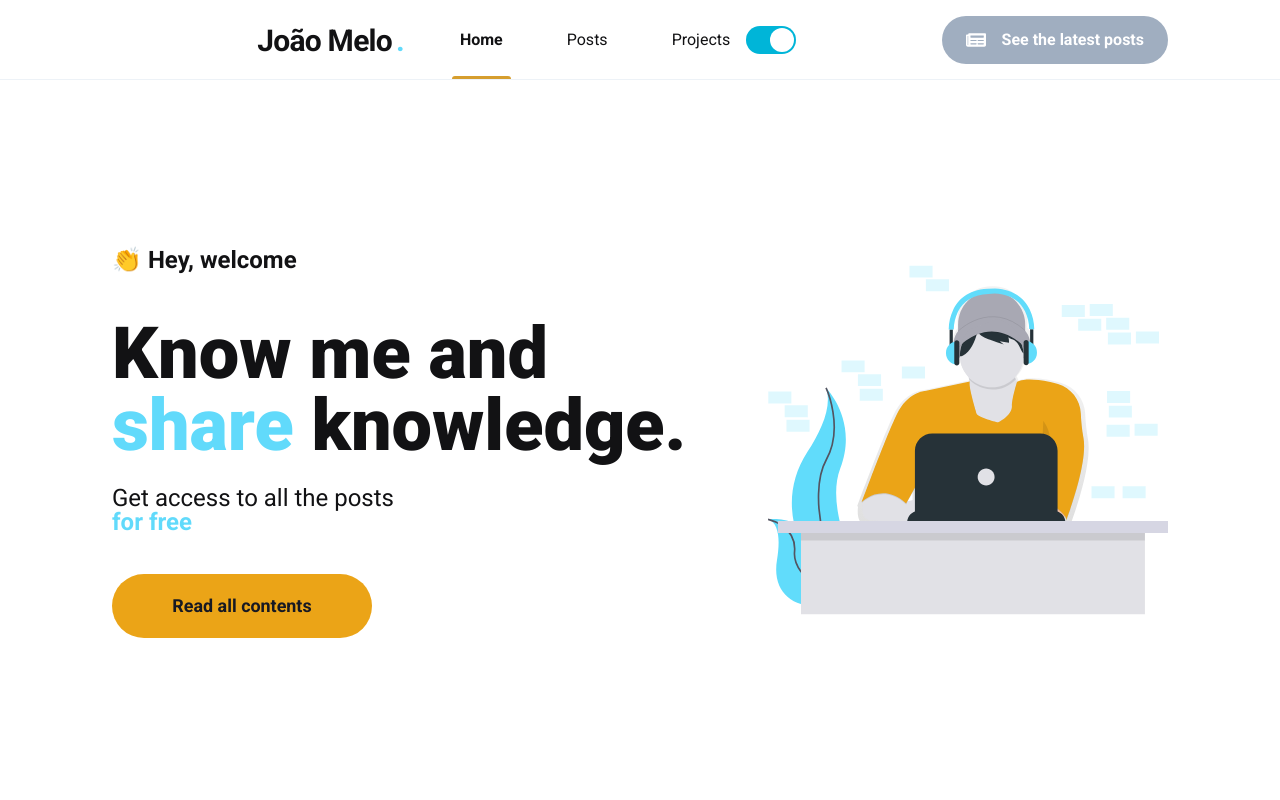
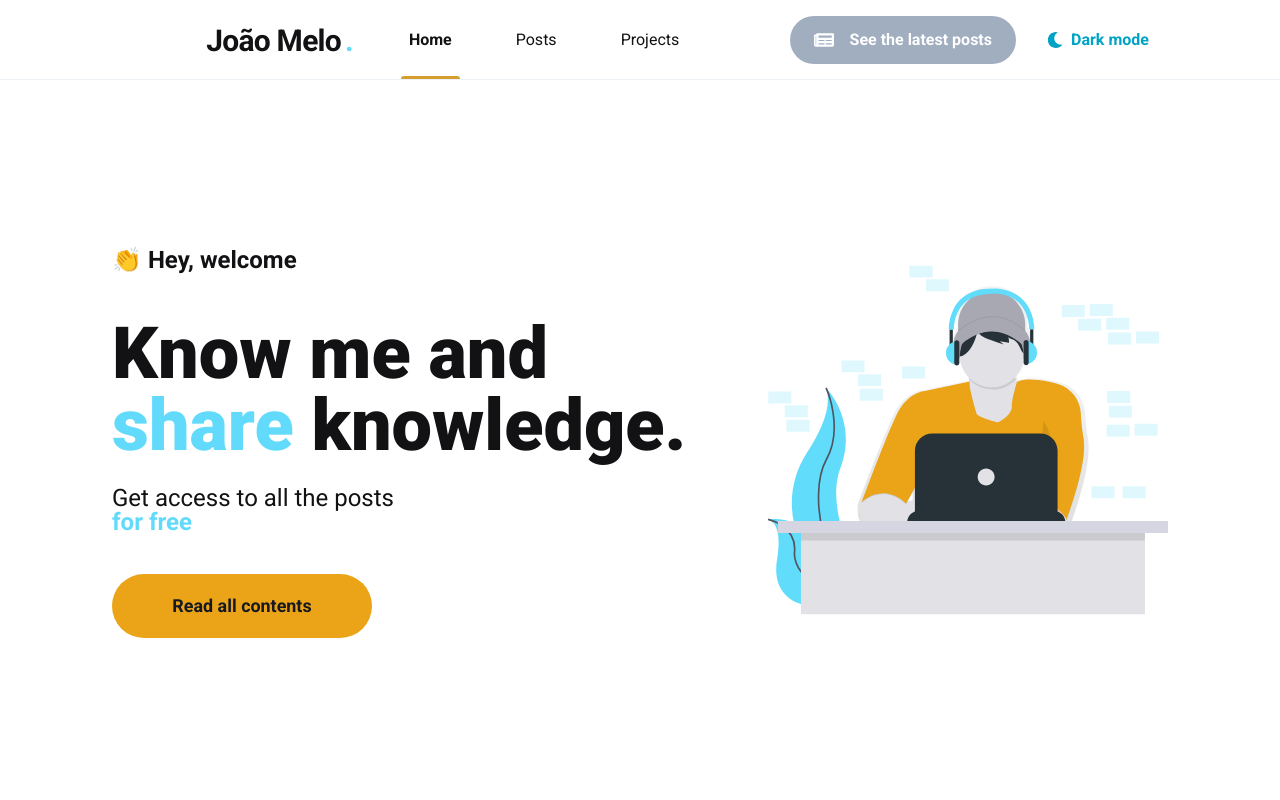
Before and after one commit to joaopcm/website, a Next.js app: page / in a window 1280 px wide. Shown: the top 800 px of the page. Built offline with nearby package versions, Linux system fonts and the light colour scheme.

Commit message:
feat: finish header in both light and dark mode

```diff
--- a/src/components/Header/Sidebar/SidebarNav.tsx
+++ b/src/components/Header/Sidebar/SidebarNav.tsx
@@ -2,6 +2,7 @@ import { Box, Stack, useBreakpointValue } from "@chakra-ui/react";
 import { FaHome, FaNewspaper, FaProjectDiagram } from "react-icons/fa";
 import { NavSection } from "./NavSection";
 import { NavLink } from "./NavLink";
+import { ThemeSwitcher } from "./ThemeSwitcher";
 import styles from "../styles.module.scss";
 
 export function SidebarNav() {
@@ -56,6 +57,7 @@ export function SidebarNav() {
             )}
           </NavSection>
         ))}
+        <ThemeSwitcher />
       </Stack>
     );
   }
--- /dev/null
+++ b/src/components/Header/Sidebar/ThemeSwitcher.tsx
@@ -0,0 +1,20 @@
+import { Button, useColorMode } from "@chakra-ui/react";
+import { FaSun, FaMoon } from "react-icons/fa";
+
+export function ThemeSwitcher() {
+  const { toggleColorMode, colorMode } = useColorMode();
+
+  return (
+    <Button
+      leftIcon={colorMode === "light" ? <FaMoon /> : <FaSun />}
+      colorScheme="cyan"
+      variant="ghost"
+      onClick={toggleColorMode}
+      borderRadius="3rem"
+      h="3rem"
+      minWidth="140px"
+    >
+      {colorMode === "light" ? "Dark mode" : "Light mode"}
+    </Button>
+  );
+}
--- a/src/components/Header/Sidebar/index.tsx
+++ b/src/components/Header/Sidebar/index.tsx
@@ -6,17 +6,19 @@ import {
   DrawerContent,
   DrawerHeader,
   DrawerOverlay,
+  useColorMode,
 } from "@chakra-ui/react";
 import { useMenuDrawer } from "../../../contexts/MenuDrawerContext";
 import { SidebarNav } from "./SidebarNav";
 
 export function Sidebar() {
   const { isOpen, onClose } = useMenuDrawer();
+  const { colorMode } = useColorMode();
 
   return (
     <Drawer isOpen={isOpen} placement="right" onClose={onClose}>
       <DrawerOverlay>
-        <DrawerContent bg="gray.800" p="4">
+        <DrawerContent bg={colorMode === 'dark' ? 'gray.800' : 'white'} p="4">
           <DrawerCloseButton mt="6" />
           <DrawerHeader>Navigation</DrawerHeader>
 
--- a/src/components/Header/index.tsx
+++ b/src/components/Header/index.tsx
@@ -3,7 +3,6 @@ import {
   useBreakpointValue,
   IconButton,
   Icon,
-  Switch,
   useColorMode,
 } from "@chakra-ui/react";
 import { FaNewspaper } from "react-icons/fa";
@@ -15,10 +14,11 @@ import { Logo } from "./Logo";
 import { SidebarNav } from "./Sidebar/SidebarNav";
 import styles from "./styles.module.scss";
 import { Link } from "../Link";
+import { ThemeSwitcher } from "./Sidebar/ThemeSwitcher";
 
 export function Header() {
   const { onOpen } = useMenuDrawer();
-  const { toggleColorMode, colorMode } = useColorMode();
+  const { colorMode } = useColorMode();
 
   const isWideVersion = useBreakpointValue({
     base: false,
@@ -31,7 +31,7 @@ export function Header() {
       h="5rem"
       borderBottom="1px"
       borderBottomStyle="solid"
-      borderBottomColor={colorMode === 'dark' ? "brand.gray.800" : "gray.100"}
+      borderBottomColor={colorMode === "dark" ? "brand.gray.800" : "gray.100"}
     >
       <Box className={styles.headerContent}>
         <Logo />
@@ -39,7 +39,6 @@ export function Header() {
         {!isWideVersion && (
           <IconButton
             aria-label="Open navigation"
-            color="white"
             onClick={onOpen}
             fontSize="24"
             ml="auto"
@@ -51,23 +50,22 @@ export function Header() {
 
         {isWideVersion ? <SidebarNav /> : <Sidebar />}
 
-        <Switch
-          size="lg"
-          onChange={toggleColorMode}
-          colorScheme="cyan"
-          isChecked={colorMode === "light"}
-        />
-
         {isWideVersion && (
+          <>
             <Link href="/posts">
               <Button
-              backgroundColor={colorMode === 'dark' ? "brand.gray.850" : 'gray.400'}
+                backgroundColor={
+                  colorMode === "dark" ? "brand.gray.850" : "gray.400"
+                }
                 icon={FaNewspaper}
                 text="See the latest posts"
-              // textColor={colorMode === 'light' ? 'black' : undefined}
-              iconColor={colorMode === 'light' ? "white" : "brand.green.500"}
+                iconColor={colorMode === "light" ? "white" : "brand.green.500"}
+                mr={3}
               />
             </Link>
+
+            <ThemeSwitcher />
+          </>
         )}
       </Box>
     </Box>
```
Lines whose indentation alone changed are shown as unchanged.
